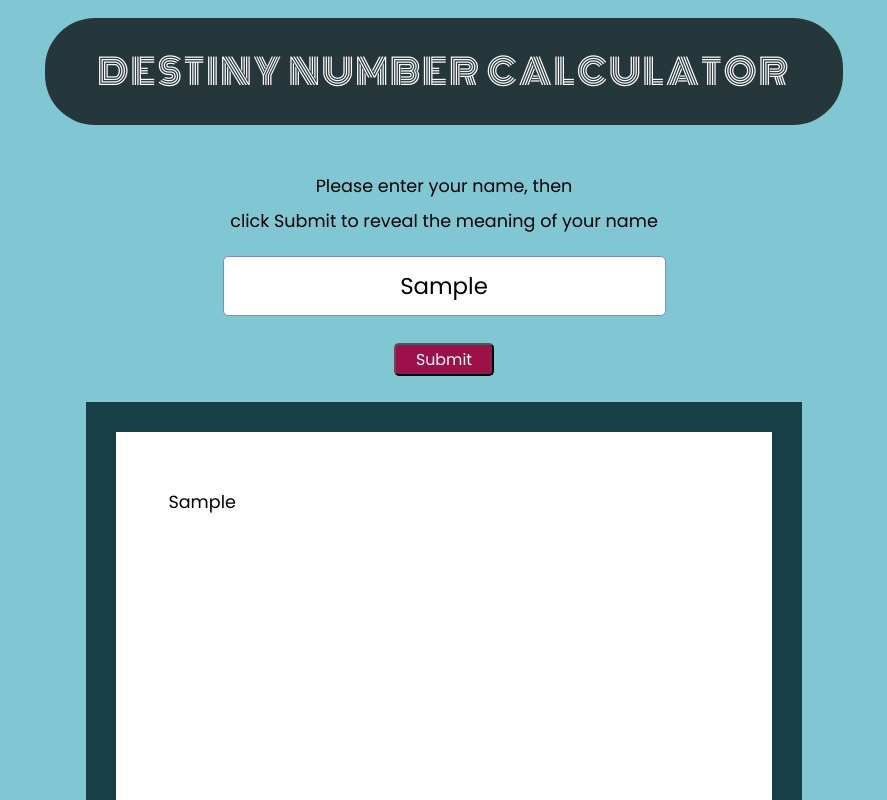
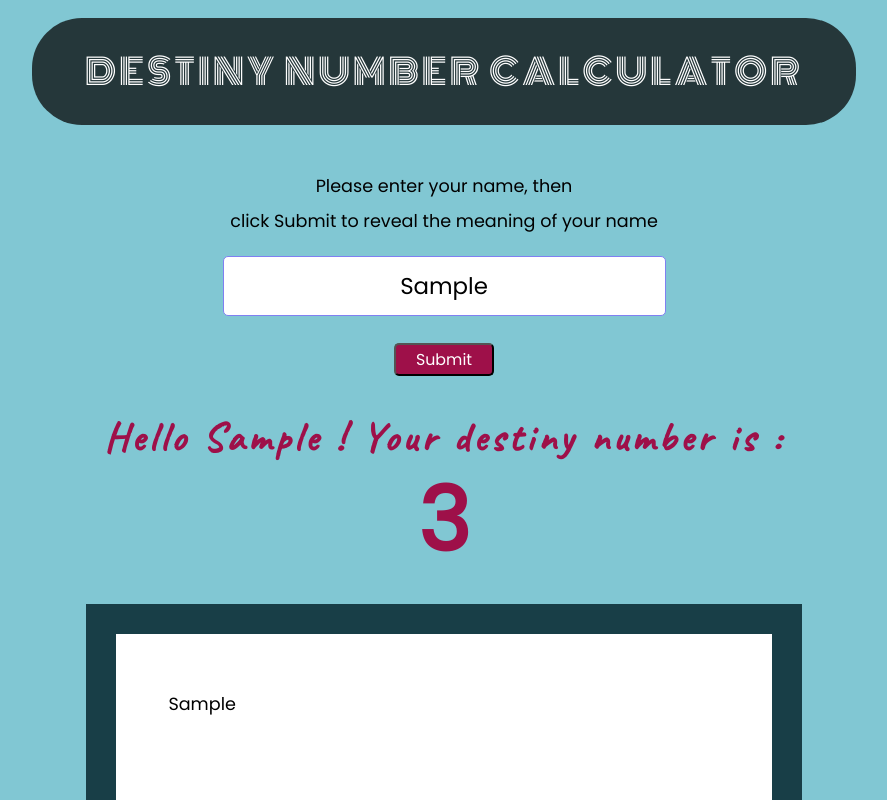
Before and after one commit to tech-and-me/destinyNumberCalculator, a plain HTML site: page index.html in a window 1280 px wide. Both pictures are taken after typing "Sample", "Sample" into the empty fields and a click on the button "Submit". Shown: the top 800 px of the page, without its empty margins (196-1083 px from the left). Drawn offline with Linux system fonts and the light colour scheme.

Commit message:
adding greeting and display num label

```diff
--- a/index.html
+++ b/index.html
@@ -19,6 +19,8 @@
         <label for="nameInput">Please enter your name, then <br>click Submit to reveal the meaning of your name</label>
     <input type="text" name="nameInput" id="nameInput" placeholder="Example: John Smith"  onclick="clearAllText()">
     <button type="submit" id="submitBtn" onclick="calculateName()">Submit</button>
+    <label for="" id="greeting">Hello <span id="firstName"></span> ! Your destiny number is : </label>
+    <p id="displayNum"></p>
     <textarea name="meaning" id="meaning" cols="30" rows="10" contenteditable></textarea>
     <div class="disclaimer">
         Disclaimer: Information presented in this website is based on https://askastrology.com/
@@ -32,15 +34,11 @@
             <img src="./logoWhite.png" alt="">
             <p>  Developed by Phary Phal &copy 2022. <br> All rights reserved. </p>
         </div>
-
-
         <p class="icon">
             <a href="https://www.linkedin.com/in/phary-phal/" target="_blank"><i class="fa-brands fa-linkedin"></i></a>
             <a href="https://twitter.com/AndmeTech" target="_blank"><i class="fa-brands fa-twitter"></i></a>
             <a href="mailto:pharyphal@icloud.com" target="_blank" rel="noopener noreferrer"><i class="fas fa-envelope-square"></i></a>
         </p>
-
-
     </footer>
 
     <script src="./script.js"></script>
--- a/script.js
+++ b/script.js
@@ -1,6 +1,6 @@
 
 const destinyObj = {
-    "1" : "An individual that has a Destiny number one attracts maverick energy. Pioneers seek them out to get help breaking barriers and charting new directions. They can get along with people who have strong personalities and individualistic drives.Determined people seek them out because they are not afraid of what is new or the need to change. People can come and go in their lives, which is okay since destiny wants them to help others along their unique life path and keep on moving on.",
+    "1" : "An individual that has a Destiny number one attracts maverick energy. Pioneers seek them out to get help breaking barriers and charting new directions. They can get along with people who have strong personalities and individualistic drives.Determined people seek them out because they are not afraid of what is new or the need to change. People can come and go in their lives, which is okay since destiny wants them to help others along their unique life path and keep on moving on. ",
 
     "2" : "An individual that has a Destiny number two attracts people into partnership and can help others with their relationships. Therefore, they make excellent counselors and negotiators. Their personality reacts to others and facilitates healthy interactions.They show others how to relate and communicate. So, they encourage people to share and be vulnerable.  Destiny wants these individuals to help others learn how to connect.",
 
@@ -63,33 +63,38 @@ const alphaObj = {
 const submitBtnElm = document.getElementById("submitBtn");
 const nameInputElm = document.getElementById("nameInput");
 const meaningTextElm = document.getElementById("meaning");
+const firstNameElm = document.getElementById("firstName");
+const displayNumElm = document.getElementById("displayNum");
+const greetingElm = document.getElementById("greeting");
+
 const calculateName = () => {
-    let name = nameInputElm.value.replaceAll(" ","");
+
+    let name = nameInputElm.value;
+    let firstName = name.split(" ")[0];
+    // Capitalize firt letter of firstname
+    firstName = firstName.charAt(0).toUpperCase() + firstName.slice(1);
+    let fullName = name.replaceAll(" ","");
     console.log("Name after remove white space : ", name);
-    let nameArray = name.toUpperCase().split("");
+    let nameArray = fullName.toUpperCase().split("");
     let number = 0;
-    console.log("name array is : ", nameArray);
     nameArray.forEach((element,index) => {
         number += alphaObj[element];
     });
-    console.log("raw number is : ", number);
-
 
     while (!(number.toString() in destinyObj)){
         let numberArr = number.toString().split("");
         const initialValue = 0;
         number = numberArr.reduce((accum,current) => Number(accum) + Number(current) ,initialValue);
     }
-    console.log(number);
-
-    let str = destinyObj[number];
-    console.log(str);
-    meaningTextElm.textContent = str;
+    firstNameElm.innerText = firstName;
+    displayNumElm.innerText = number;
+    firstNameElm.style.display = "inline-block";
+    greetingElm.style.display = "inline-block";
+    meaningTextElm.textContent = destinyObj[number];
 
 }
 
 const clearAllText = () => {
-    // console.log("clear text input fired")
     nameInputElm.value = "";
     meaningTextElm.textContent = "";
 
--- a/style.css
+++ b/style.css
@@ -1,6 +1,6 @@
 @import url('https://fonts.googleapis.com/css2?family=Poppins&display=swap');
 @import url('https://fonts.googleapis.com/css2?family=Exo:wght@300&family=Monoton&family=Nunito+Sans:wght@200&display=swap');
-
+@import url('https://fonts.googleapis.com/css2?family=Caveat&family=Exo:wght@300&family=Monoton&family=Nunito+Sans:wght@200&display=swap');
 *{
     margin: 0;
     padding: 0;
@@ -11,6 +11,7 @@
 
 body{
     background-color: rgb(129, 199, 211);
+    font-family: 'Monoton', cursive;
 }
 
 
@@ -36,7 +37,7 @@ h1{
     background-color: rgb(37, 55, 58);
     color: white;
     font-family: 'Monoton', cursive;
-    letter-spacing: 2px;
+    letter-spacing: 3px;
     border-radius: 50px;
 
 }
@@ -46,6 +47,23 @@ h1{
     flex-direction: column;
     justify-content: center;
     text-align: center;
+}
+
+#greeting, #firstName{
+    display: none;
+    font-size: 2.3rem;
+    padding-top: 1rem;
+    color: rgb(158, 16, 73);
+    font-weight: bold;
+    /* font-family: 'Monoton', cursive; */
+    letter-spacing: 4px;
+    font-family: 'Caveat', cursive;
+}
+
+#displayNum{
+    color: rgb(158, 16, 73);
+    font-size: 5rem;
+    font-weight: bolder;
 }
 
 input{
@@ -152,4 +170,12 @@ footer .icon{
     .disclaimer{
         font-size: 0.6rem;
     }
+
+    #greeting, #firstName{
+        font-size: 1.5rem;
+    }
+
+    #displayNum{
+        font-size: 2.5rem;
+    }
 }
```
